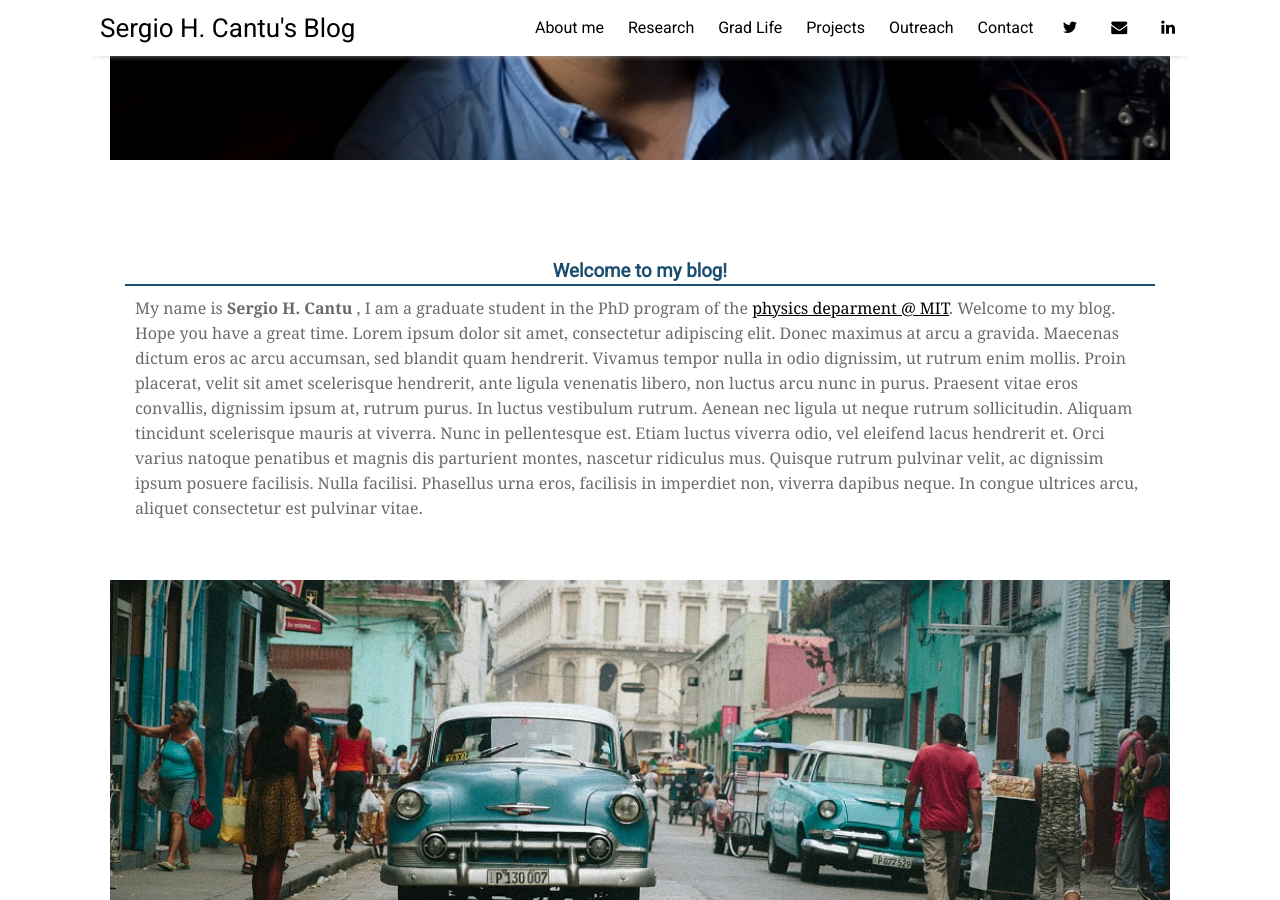
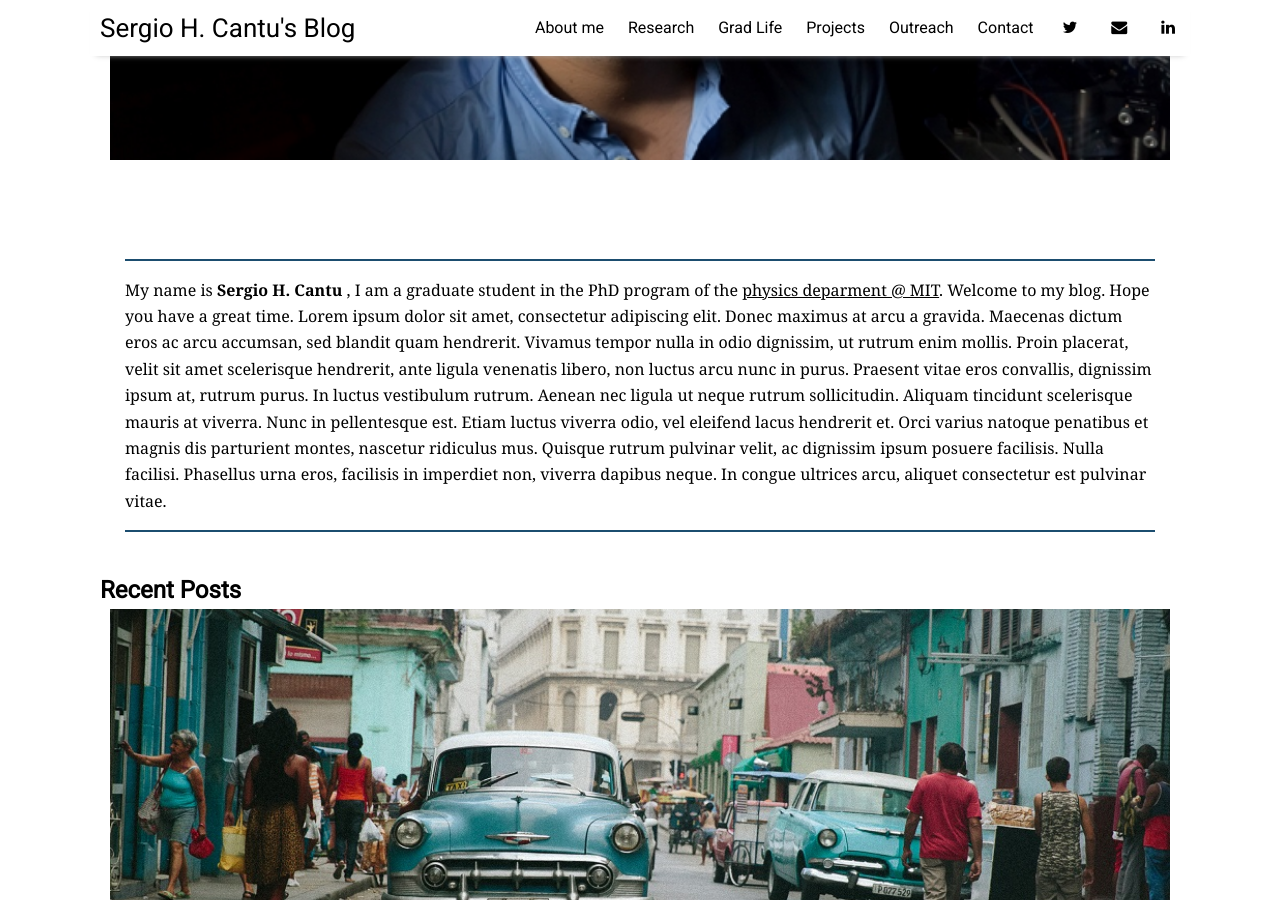
Before and after one commit to ChekHub/chekhub.github.io, a Jekyll site: the page built from index.html, in a window 1280 px wide and 900 px high, scrolled down 331 px. Built offline with Jekyll 4.4.1, drawn with Linux system fonts in a browser that asks for light colours; nearby versions of some CDN libraries; the list of posts is cut into pages by our own code.

Commit message:
Update home.html

```diff
--- a/_layouts/home.html
+++ b/_layouts/home.html
@@ -19,11 +19,13 @@ title: Home
           <table cellspacing="0" cellpadding="0" border="0" width="100%">
               <tr>
                   <td align="left">
-                    <h3 align = "center" style=" color: #1B4D6F; margin: 0;line-height: 25px; padding-bottom: 0px;"> Welcome to my blog!</span></h3>                                            <hr color="#1B4D6F" size="2">
-                    <p align = "left" valign = "middle" width = "100%" style="color: #6b6b6b;  line-height: 25px; margin: 0;   padding: 10px 10px">
+                    <hr color="#1B4D6F" size="2">
+                    <p align = "left" valign = "middle" width = "100%"  line-height: 25px; margin: 0;   padding: 10px 10px">
                           My name is <strong> Sergio H. Cantu </strong>, I am a graduate student in the PhD program of the <a href="http://web.mit.edu/physics/">physics deparment @ MIT</a>. Welcome to my blog. Hope you have a great time.
                         Lorem ipsum dolor sit amet, consectetur adipiscing elit. Donec maximus at arcu a gravida. Maecenas dictum eros ac arcu accumsan, sed blandit quam hendrerit. Vivamus tempor nulla in odio dignissim, ut rutrum enim mollis. Proin placerat, velit sit amet scelerisque hendrerit, ante ligula venenatis libero, non luctus arcu nunc in purus. Praesent vitae eros convallis, dignissim ipsum at, rutrum purus. In luctus vestibulum rutrum. Aenean nec ligula ut neque rutrum sollicitudin. Aliquam tincidunt scelerisque mauris at viverra. Nunc in pellentesque est. Etiam luctus viverra odio, vel eleifend lacus hendrerit et. Orci varius natoque penatibus et magnis dis parturient montes, nascetur ridiculus mus. Quisque rutrum pulvinar velit, ac dignissim ipsum posuere facilisis. Nulla facilisi. Phasellus urna eros, facilisis in imperdiet non, viverra dapibus neque. In congue ultrices arcu, aliquet consectetur est pulvinar vitae.
                      </p>
+                   <hr color="#1B4D6F" size="2">
+
                   </td>
               </tr>
           </table>
@@ -32,6 +34,8 @@ title: Home
 </table>
 
 <br>
+
+<h2> Recent Posts <h2>
 {% for post in paginator.posts %}
 
 <article>
```
